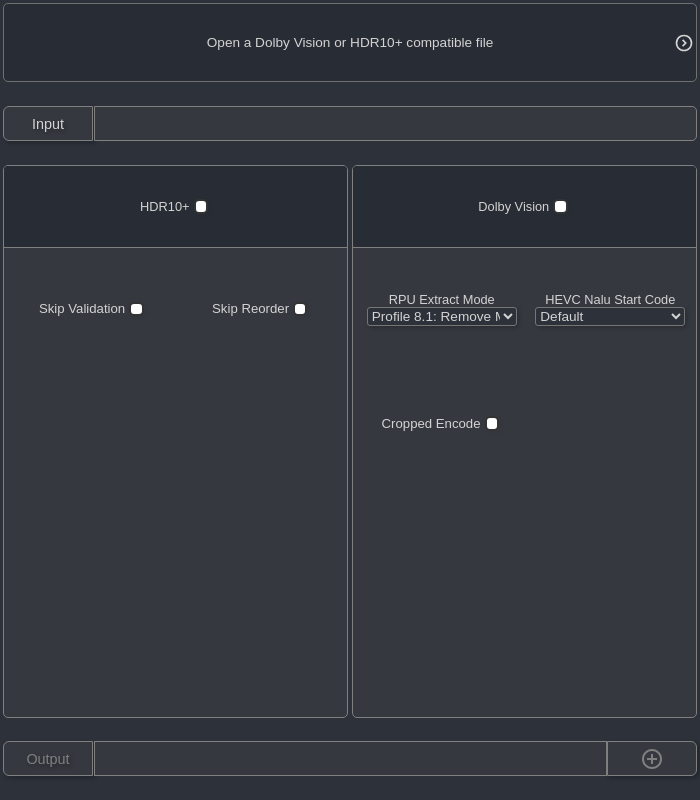
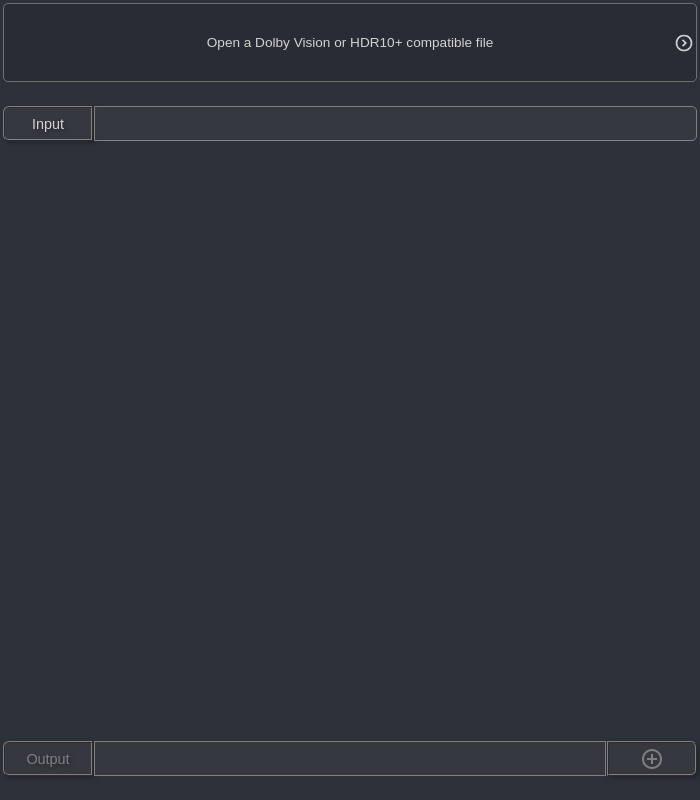
Before and after one commit to jessielw/HDR-Multi-Tool, an Electron app: page electron/app/renderer/index.html in a window 700 px wide. Drawn offline with Linux system fonts and the light colour scheme; no server answers.

Commit message:
style: make the buttons appear more defined

```diff
--- a/electron/app/renderer/css/index.css
+++ b/electron/app/renderer/css/index.css
@@ -96,7 +96,7 @@
   color: lightgrey;
   text-shadow: 2px 2px 4px rgba(0, 0, 0, 0.3);
   background-color: #35383f;
-  border: 1px solid grey;
+  border: 2px ridge grey;
   transition: background-color 0.2s cubic-bezier(0.3, 0, 0.5, 1);
   border-radius: 6px;
   font-size: clamp(0.9rem, 1vw, 0.95rem);
@@ -162,6 +162,7 @@
 
 .text-box-out {
   border-radius: 0;
+  margin-right: 1px;
 }
 
 #settings-area {
@@ -181,8 +182,8 @@
 .tab-content {
   width: calc(100% - 6px);
   flex: 1;
-  display: flex;
-  /* display: none; */
+  /* display: flex; */
+  display: none;
   flex-direction: column;
   border: solid 1px grey;
   border-radius: 5px;
```
